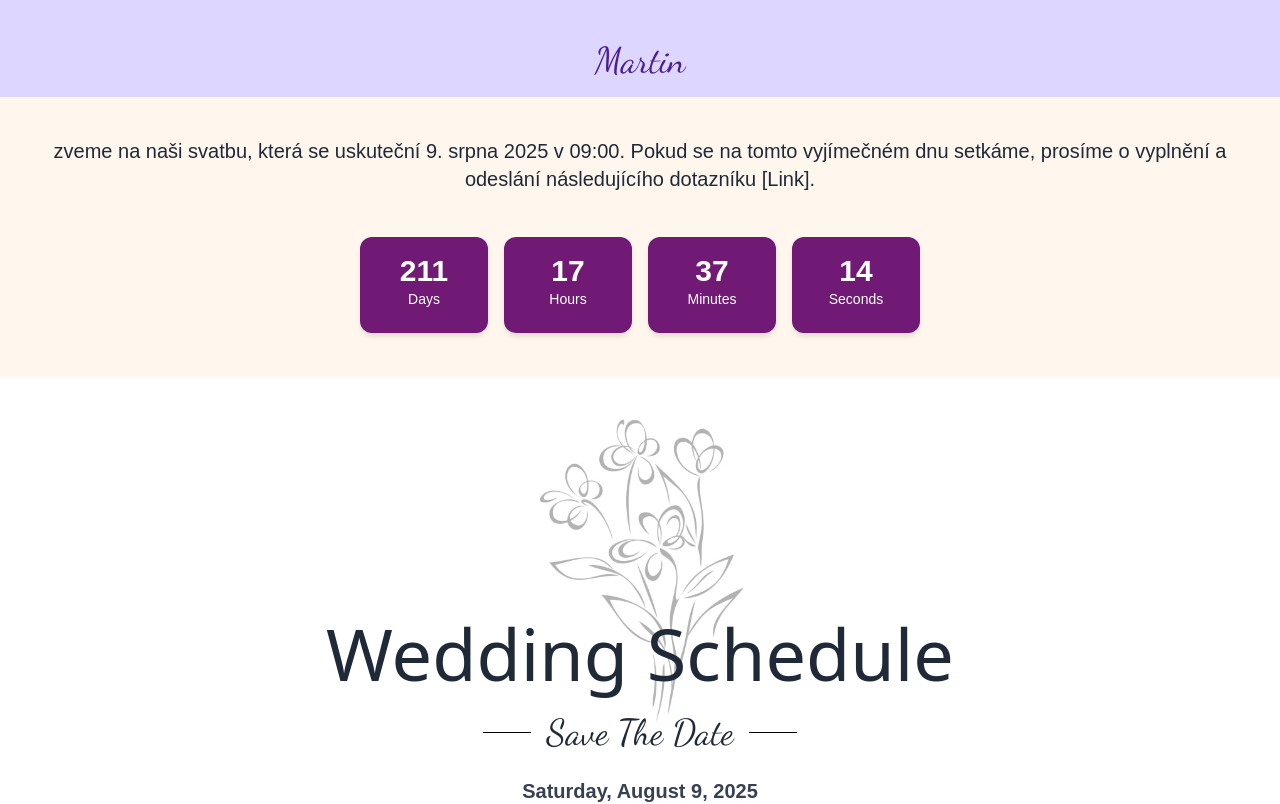
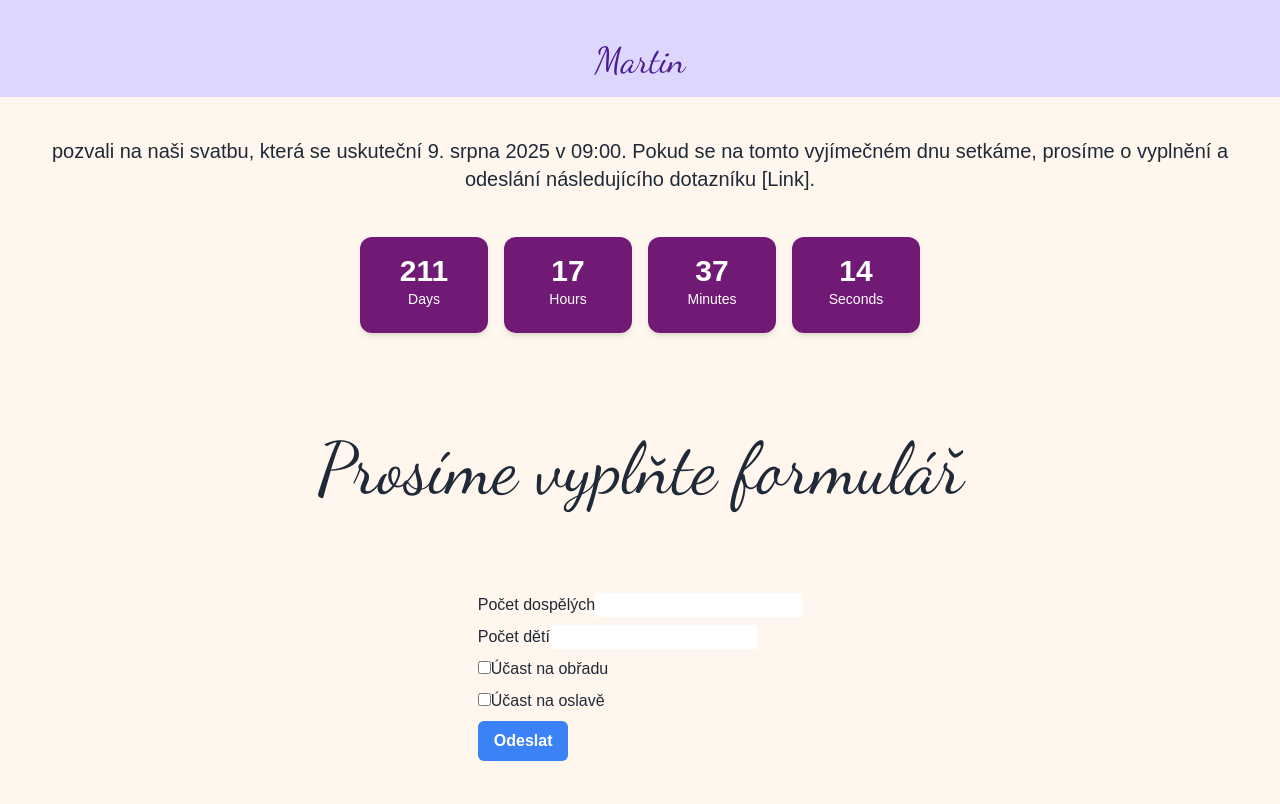
Before and after one commit to martin-1415/svatbaFE, a Next.js app: page / in a window 1280 px wide. Shown: the part 1860-2664 px from the top of the page. Built offline with nearby package versions, Linux system fonts and the light colour scheme.

Commit message:
wedding join form works

```diff
--- a/src/app/components/FormJoinWedding.tsx
+++ b/src/app/components/FormJoinWedding.tsx
@@ -1,69 +1,98 @@
 "use client";
 
-import { useState } from "react";
+import {FormEvent} from "react";
 
-export default function FormJoinWedding() {
-  const [attending, setAttending] = useState<boolean | null>(null);
+interface IdProps{
+  id:string;
+}
 
-  const handleClick = async (attending: boolean) => {
-    // await axios.post("/api/wedding", { attending });
-    setAttending(attending);
-  };
+export default function FormJoinWedding({ id }:IdProps ) {
+
+
+  async function onSubmit(event: FormEvent<HTMLFormElement>) {
+    //event.preventDefault()
+
+    const apiUrl:string = process.env.NEXT_PUBLIC_API_URL!;
+    const formData = new FormData(event.currentTarget);
+
+    try {
+
+      const response:Response = await fetch(apiUrl.concat("/saveWeddingForm"), {
+        method: 'POST',
+        body: formData,
+      })
+
+      if (!response.ok) {
+        throw new Error(`Response status: ${response.status}`);
+      }
+    } catch(e: unknown){
+      console.error("Saving wedding form failed:"+e );
+      return;
+    }
+  }
 
   return (
     <div className="flex flex-col items-center space-y-10 py-10">
       <h1 className="text-7xl font-light font-dancing text-center m-4">
-        We hope you can join us
+        Prosíme vyplňte formulář
       </h1>
-      <div className="flex space-x-4">
-        <button
-          className="flex flex-row items-center gap-2 text-white text-xl w-full shadow-lg border-amber-600 bg-amber-600 hover:bg-amber-500 rounded-xl px-8 py-4"
-          onClick={() => handleClick(false)}
-        >
-          <svg
-            xmlns="http://www.w3.org/2000/svg"
-            fill="none"
-            viewBox="0 0 24 24"
-            strokeWidth={1.5}
-            stroke="currentColor"
-            className="size-6"
+
+      <form className="p-6" onSubmit={onSubmit}>
+
+        <div className="m-2">
+          <label htmlFor="numberOfPpl">Počet dospělých</label>
+          <input
+              id="ppl"
+              name="ppl"
+              type="number"
+              min="0"
+              step="1"
+              onInput={(e: React.FormEvent<HTMLInputElement>) => {
+                const input = e.target as HTMLInputElement;
+                // Remove any non-digit characters
+                input.value = input.value.replace(/[^0-9]/g, '');
+              }}
+          />
+        </div>
+
+        <div className="m-2">
+          <label htmlFor="numberOfChildren">Počet dětí</label>
+          <input
+              id="children"
+              name="children"
+              type="number"
+              min="0"
+              step="1"
+              onInput={(e: React.FormEvent<HTMLInputElement>) => {
+                const input = e.target as HTMLInputElement;
+                // Remove any non-digit characters
+                input.value = input.value.replace(/[^0-9]/g, '');
+              }}
+          />
+        </div>
+
+        <div className="m-2">
+          <input id="ceremony" name="ceremony" type="checkbox"/>
+          <label htmlFor="ceremony">Účast na obřadu</label>
+        </div>
+
+        <div className="m-2">
+          <input id="party" name="party" type="checkbox"/>
+          <label htmlFor="party">Účast na oslavě</label>
+        </div>
+
+        <input type="hidden" name="id" value={id}/>
+
+        <div className="m-2 flex gap-4">
+          <button
+              type="submit"
+              className="bg-blue-500 text-white rounded-md px-4 py-2 font-bold"
           >
-            <path
-              strokeLinecap="round"
-              strokeLinejoin="round"
-              d="M7.498 15.25H4.372c-1.026 0-1.945-.694-2.054-1.715a12.137 12.137 0 0 1-.068-1.285c0-2.848.992-5.464 2.649-7.521C5.287 4.247 5.886 4 6.504 4h4.016a4.5 4.5 0 0 1 1.423.23l3.114 1.04a4.5 4.5 0 0 0 1.423.23h1.294M7.498 15.25c.618 0 .991.724.725 1.282A7.471 7.471 0 0 0 7.5 19.75 2.25 2.25 0 0 0 9.75 22a.75.75 0 0 0 .75-.75v-.633c0-.573.11-1.14.322-1.672.304-.76.93-1.33 1.653-1.715a9.04 9.04 0 0 0 2.86-2.4c.498-.634 1.226-1.08 2.032-1.08h.384m-10.253 1.5H9.7m8.075-9.75c.01.05.027.1.05.148.593 1.2.925 2.55.925 3.977 0 1.487-.36 2.89-.999 4.125m.023-8.25c-.076-.365.183-.75.575-.75h.908c.889 0 1.713.518 1.972 1.368.339 1.11.521 2.287.521 3.507 0 1.553-.295 3.036-.831 4.398-.306.774-1.086 1.227-1.918 1.227h-1.053c-.472 0-.745-.556-.5-.96a8.95 8.95 0 0 0 .303-.54"
-            />
-          </svg>
-          Ne
-        </button>
-        <button
-          className="flex flex-row items-center gap-2 text-black font-bold text-xl w-full shadow-lg border-amber-600 bg-amber-600 hover:bg-amber-500 rounded-xl px-8 py-2"
-          onClick={() => handleClick(true)}
-        >
-          <svg
-            xmlns="http://www.w3.org/2000/svg"
-            fill="none"
-            viewBox="0 0 24 24"
-            strokeWidth={1.5}
-            stroke="currentColor"
-            className="size-6"
-          >
-            <path
-              strokeLinecap="round"
-              strokeLinejoin="round"
-              d="M6.633 10.25c.806 0 1.533-.446 2.031-1.08a9.041 9.041 0 0 1 2.861-2.4c.723-.384 1.35-.956 1.653-1.715a4.498 4.498 0 0 0 .322-1.672V2.75a.75.75 0 0 1 .75-.75 2.25 2.25 0 0 1 2.25 2.25c0 1.152-.26 2.243-.723 3.218-.266.558.107 1.282.725 1.282m0 0h3.126c1.026 0 1.945.694 2.054 1.715.045.422.068.85.068 1.285a11.95 11.95 0 0 1-2.649 7.521c-.388.482-.987.729-1.605.729H13.48c-.483 0-.964-.078-1.423-.23l-3.114-1.04a4.501 4.501 0 0 0-1.423-.23H5.904m10.598-9.75H14.25M5.904 18.5c.083.205.173.405.27.602.197.4-.078.898-.523.898h-.908c-.889 0-1.713-.518-1.972-1.368a12 12 0 0 1-.521-3.507c0-1.553.295-3.036.831-4.398C3.387 9.953 4.167 9.5 5 9.5h1.053c.472 0 .745.556.5.96a8.958 8.958 0 0 0-1.302 4.665c0 1.194.232 2.333.654 3.375Z"
-            />
-          </svg>
-          Ano
-        </button>
-      </div>
-      {attending !== null && (
-        <p>
-          {attending
-            ? "Thank you for joining us!"
-            : "We're sorry you can't make it"}
-        </p>
-      )}
+            Odeslat
+          </button>
+        </div>
+      </form>
+
     </div>
   );
 }
--- a/src/app/model/VisitorI.ts
+++ b/src/app/model/VisitorI.ts
@@ -2,4 +2,10 @@ export interface VisitorI {
     _id: {$oid:string};
     name: string;
     welcomeMessage: string;
+    weddingForm:{
+        ppl:number,
+        children:number,
+        ceremony:boolean,
+        party:boolean
+    }
 }
--- a/src/app/newVisitor/page.tsx
+++ b/src/app/newVisitor/page.tsx
@@ -22,7 +22,7 @@ export default function Page() {
     }, []);
 
     async function onSubmit(event: FormEvent<HTMLFormElement>) {
-        event.preventDefault()
+        //event.preventDefault()
 
         const apiUrl:string = process.env.NEXT_PUBLIC_API_URL!;
         const formData = new FormData(event.currentTarget)
--- a/src/app/page.tsx
+++ b/src/app/page.tsx
@@ -5,6 +5,7 @@ import Image from "next/image";
 import ButtonLocation from "@/app/components/ButtonLocation";
 import {useEffect, useState} from "react";
 import {VisitorI} from "@/app/model/VisitorI";
+import FormJoinWedding from "@/app/components/FormJoinWedding";
 
 export default function Home() {
   const [id, setId] = useState<string>("");
@@ -41,8 +42,8 @@ export default function Home() {
             }
           });
           const visitor: VisitorI= await response.json();
+          setVisitor(visitor);
           console.log(visitor);
-          setVisitor(visitor);
         }
       } catch (error) {
         console.error("Error fetching visitor data:", error);
@@ -85,12 +86,13 @@ export default function Home() {
         <div className="flex flex-col items-center space-y-10 my-10">
           <h1 className="text-7xl text-center">
             <p className="text-xl  px-10">
-              {visitor?.welcomeMessage} zveme na naši svatbu, která se uskuteční 9. srpna 2025 v
+              {visitor?.welcomeMessage} pozvali na naši svatbu, která se uskuteční 9. srpna 2025 v
               09:00. Pokud se na tomto vyjímečném dnu setkáme, prosíme o vyplnění a odeslání následujícího dotazníku [Link].
             </p>
           </h1>
           <Countdown />
         </div>
+        <FormJoinWedding id={id} ></FormJoinWedding>
       </section>
       <section className="bg-base-200">
         <div className="bg-white flex flex-col justify-center items-center">
```
